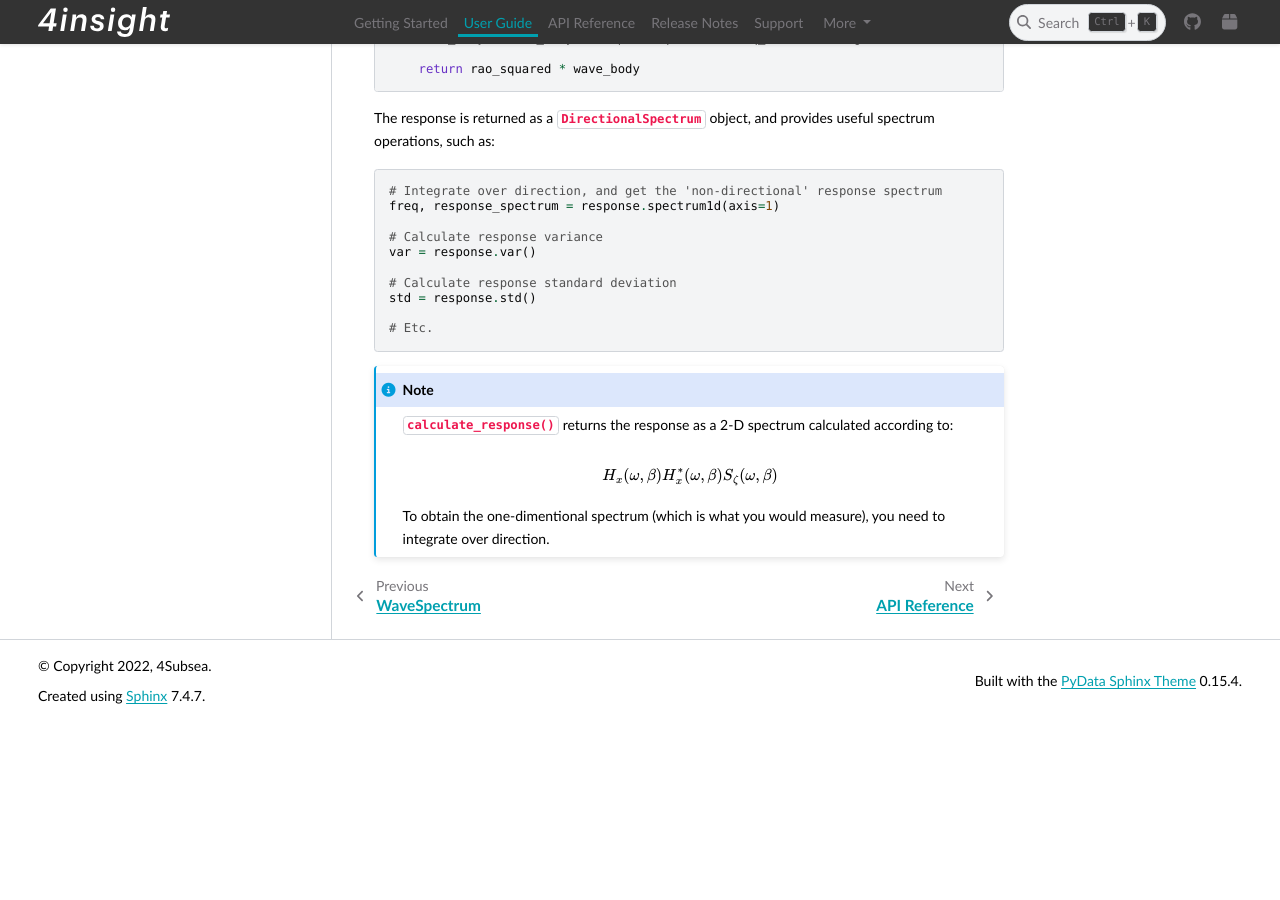
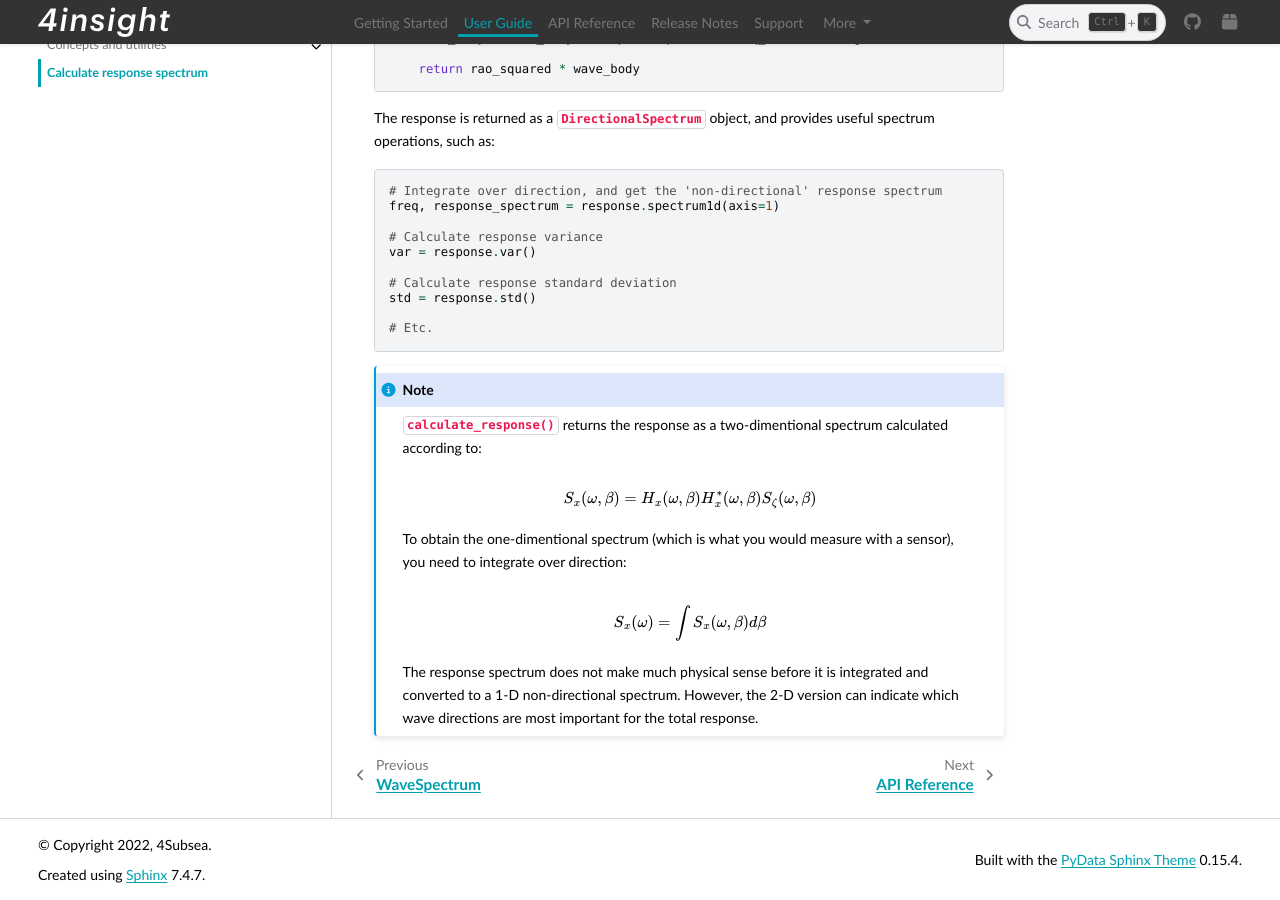
Before and after one commit to 4Subsea/waveresponse-python, a Sphinx documentation site: the page built from docs/user_guide/calculate_response.rst, in a window 1280 px wide and 900 px high, scrolled down 1254 px. Built offline with Sphinx 7.4.7 and the PyData theme 0.15.4, drawn with Linux system fonts in a browser that asks for light colours; before the commit the page ends 1975 px from its top, so only the background shows below that.

Commit message:
calculate response note

```diff
--- a/docs/user_guide/calculate_response.rst
+++ b/docs/user_guide/calculate_response.rst
@@ -94,14 +94,20 @@
 
     # Etc.
 
-
 .. note::
 
-    :meth:`~waveresponse.calculate_response` returns the response as a 2-D spectrum
-    calculated according to:\
+    :meth:`~waveresponse.calculate_response` returns the response as a two-dimentional
+    spectrum calculated according to:\
 
     .. math::
-        H_x(\omega, \beta)H_x^{*}(\omega, \beta) S_{\zeta}(\omega, \beta)
+        S_x(\omega, \beta) = H_x(\omega, \beta)H_x^{*}(\omega, \beta) S_{\zeta}(\omega, \beta)
 
-    To obtain the one-dimentional spectrum (which is what you would measure),
-    you need to integrate over direction.
+    To obtain the one-dimentional spectrum (which is what you would measure with
+    a sensor), you need to integrate over direction:
+
+    .. math::
+        S_x(\omega) = \int S_x(\omega, \beta) d\beta
+
+    The response spectrum does not make much physical sense before it is integrated
+    and converted to a 1-D non-directional spectrum. However, the 2-D version can
+    indicate which wave directions are most important for the total response.
```
